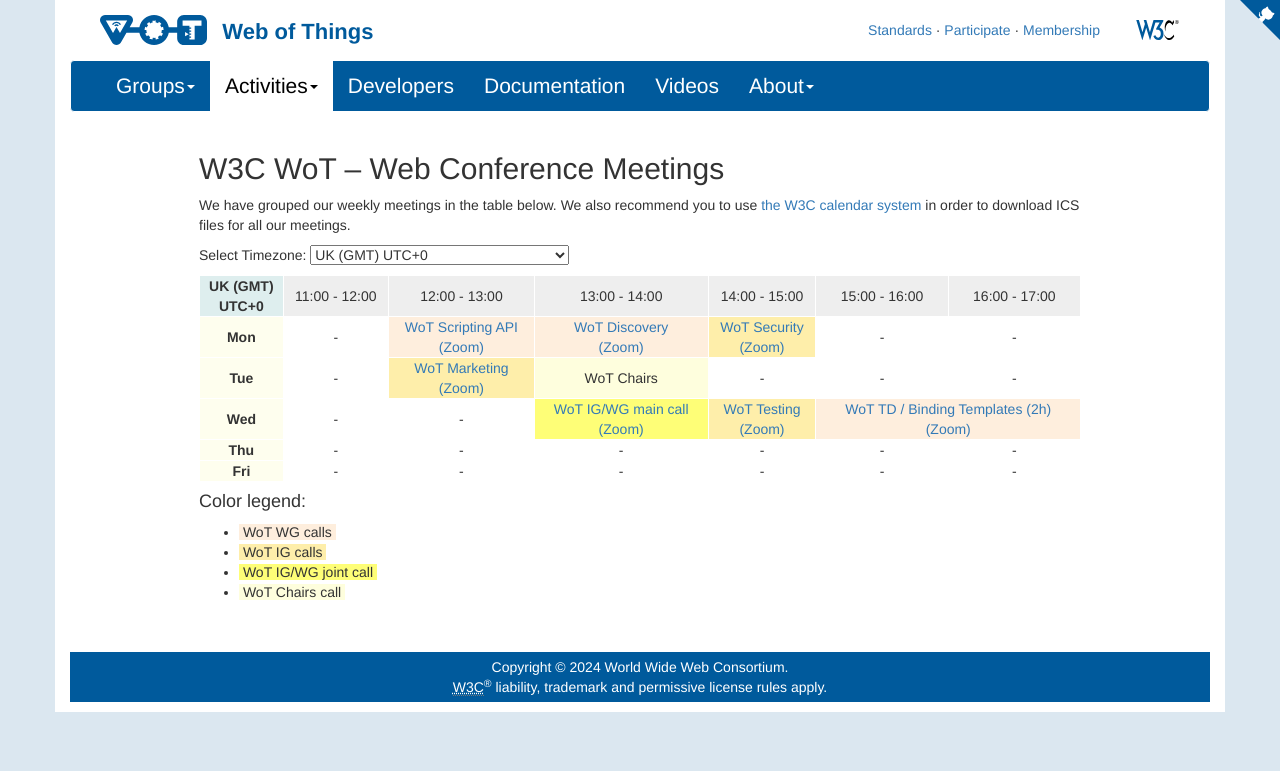
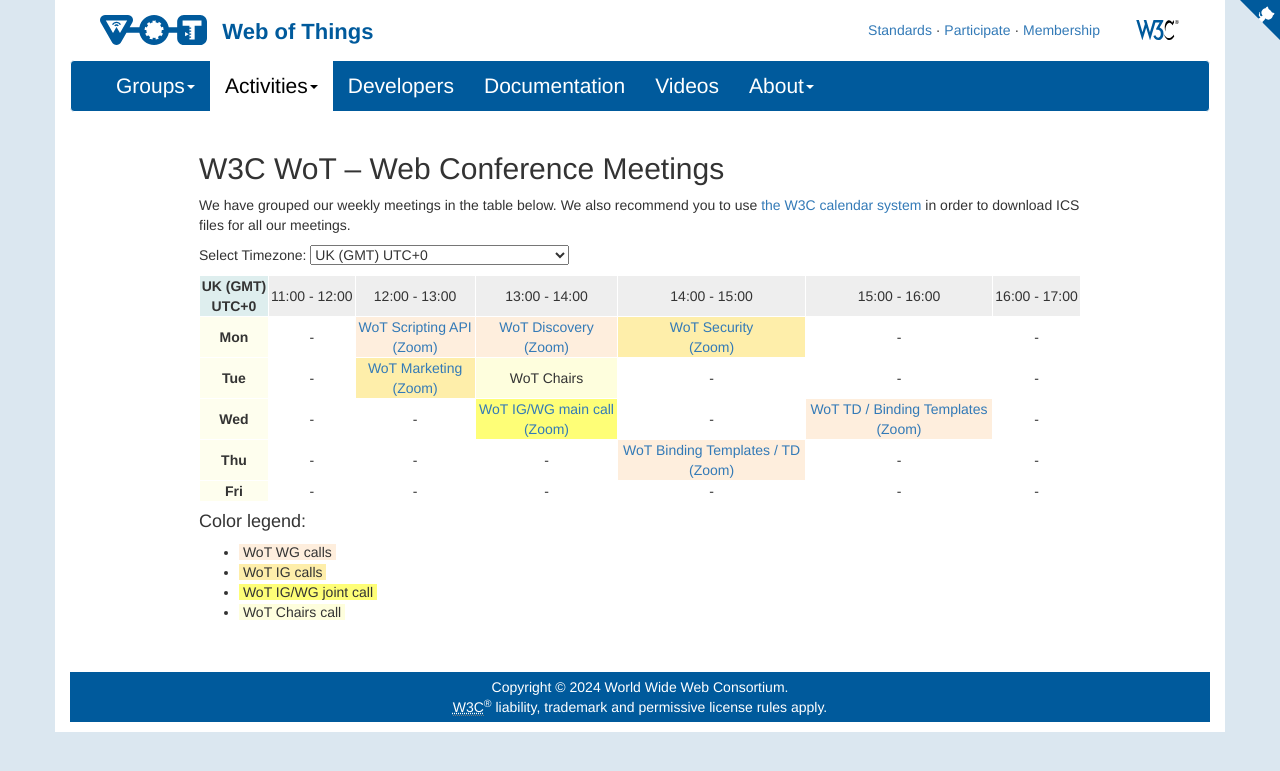
Before and after one commit to w3c/wot-marketing, a Jekyll site: the page built from docs/activities/meetings/index.html, in a window 1280 px wide. Shown: the top 771 px of the page. Built offline with Jekyll 4.4.1, drawn with Linux system fonts in a browser that asks for light colours; nearby versions of some CDN libraries; comment, search, counter and statistics services are not loaded.

Commit message:
Update index.html

```diff
--- a/docs/activities/meetings/index.html
+++ b/docs/activities/meetings/index.html
@@ -234,14 +234,13 @@
                     href="https://www.w3.org/WoT/IG/wiki/Main_WoT_WebConf" target="_blank">WoT IG/WG main call</a><br><a rel="nofollow"
                     class="external text" href="https://www.w3.org/groups/ig/wot/calendar" target="_blank">(Zoom)</a>
             </td>
-            <td style="background-color: #FEEEAA; text-align:center;"><a rel="nofollow" class="external text"
-                    href="https://www.w3.org/WoT/IG/wiki/PlugFest_WebConf" target="_blank">WoT Testing</a><br><a rel="nofollow"
-                    class="external text" href="https://www.w3.org/groups/ig/wot/calendar" target="_blank">(Zoom)</a>
-            </td>
-            <td style="background-color: #FEEEDD; text-align:center;" colspan="2"><a rel="nofollow" class="external text"
-                    href="https://www.w3.org/WoT/IG/wiki/WG_WoT_Thing_Description_WebConf" target="_blank">WoT TD / Binding Templates (2h)</a><br><a
+	    <td style="text-align:center;">-</td>
+            <td style="background-color: #FEEEDD; text-align:center;"><a rel="nofollow" class="external text"
+                    href="https://www.w3.org/WoT/IG/wiki/WG_WoT_Thing_Description_WebConf" target="_blank">WoT TD / Binding Templates </a><br><a
                     rel="nofollow" class="external text"
-                    href="https://www.w3.org/groups/ig/wot/calendar" target="_blank">(Zoom)</a></td>
+                    href="https://www.w3.org/groups/wg/wot/calendar" target="_blank">(Zoom)</a>
+	    </td>
+	    <td style="text-align:center;">-</td>
         </tr>
 
         <tr>
@@ -249,7 +248,11 @@
             <td style="text-align:center;">-</td>
             <td style="text-align:center;">-</td>
             <td style="text-align:center;">-</td>
-            <td style="text-align:center;">-</td>
+            <td style="background-color: #FEEEDD; text-align:center;"><a rel="nofollow" class="external text"
+                    href="https://www.w3.org/WoT/IG/wiki/WG_WoT_Thing_Description_WebConf" target="_blank">WoT Binding Templates / TD </a><br><a
+                    rel="nofollow" class="external text"
+                    href="https://www.w3.org/groups/wg/wot/calendar" target="_blank">(Zoom)</a>
+	    </td>
             <td style="text-align:center;">-</td>
             <td style="text-align:center;">-</td>
         </tr>
```
